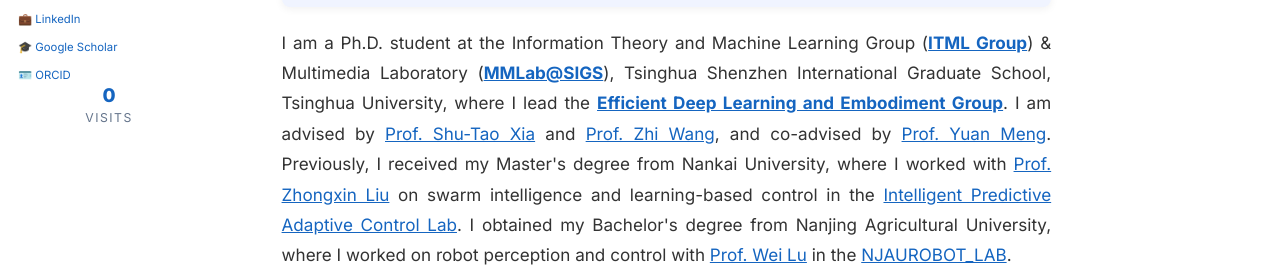
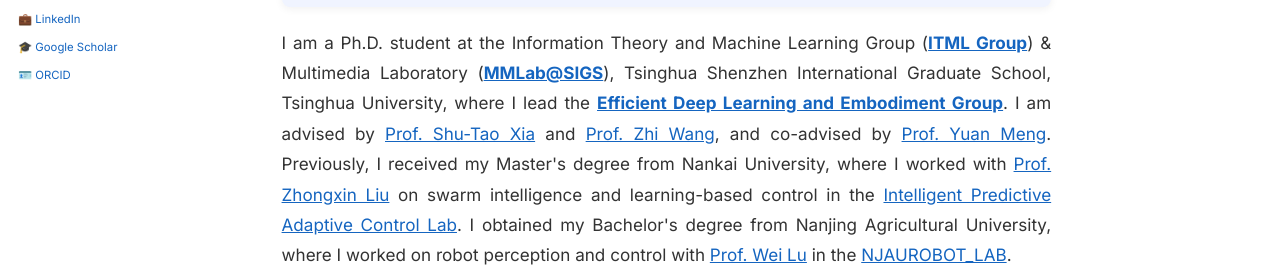
Before and after one commit to ChildTang/childtang.github.io, a Jekyll site: the page built from _pages/about.md, in a window 1280 px wide. Shown: the part 510-788 px from the top of the page. Built offline with Jekyll 4.4.1, drawn with Linux system fonts in a browser that asks for light colours; a script that is not in the unit is left out.

Commit message:
Show only the globe (hide visitor count label)
Remove the VISITS counter/label under the globe; keep the rotating globe
as a visual. Counting still runs but isn't displayed.

Co-authored-by: Cursor <cursoragent@cursor.com>

```diff
--- a/_includes/visitor-globe.html
+++ b/_includes/visitor-globe.html
@@ -5,10 +5,6 @@ Library/textures/geojson are self-hosted (no CDN) for reliability.{%- endcomment
 <div id="visitor-globe" class="vg-widget">
   <div class="vg-globe-wrap">
     <div class="vg-globe" role="img" aria-label="Rotating globe showing where visitors come from"></div>
-  </div>
-  <div class="vg-stats">
-    <div class="vg-count">0</div>
-    <div class="vg-label">visits</div>
   </div>
 </div>
 
```
